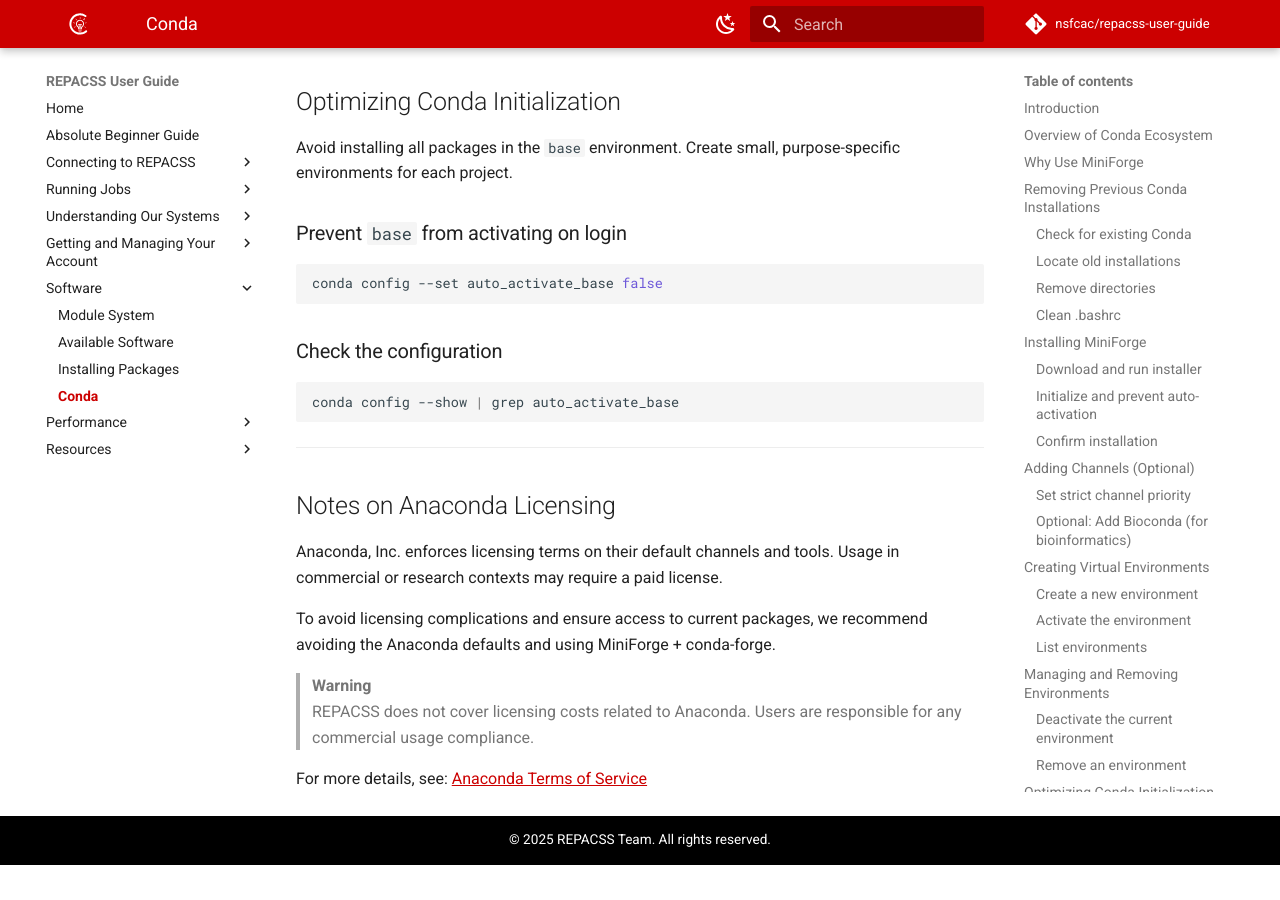
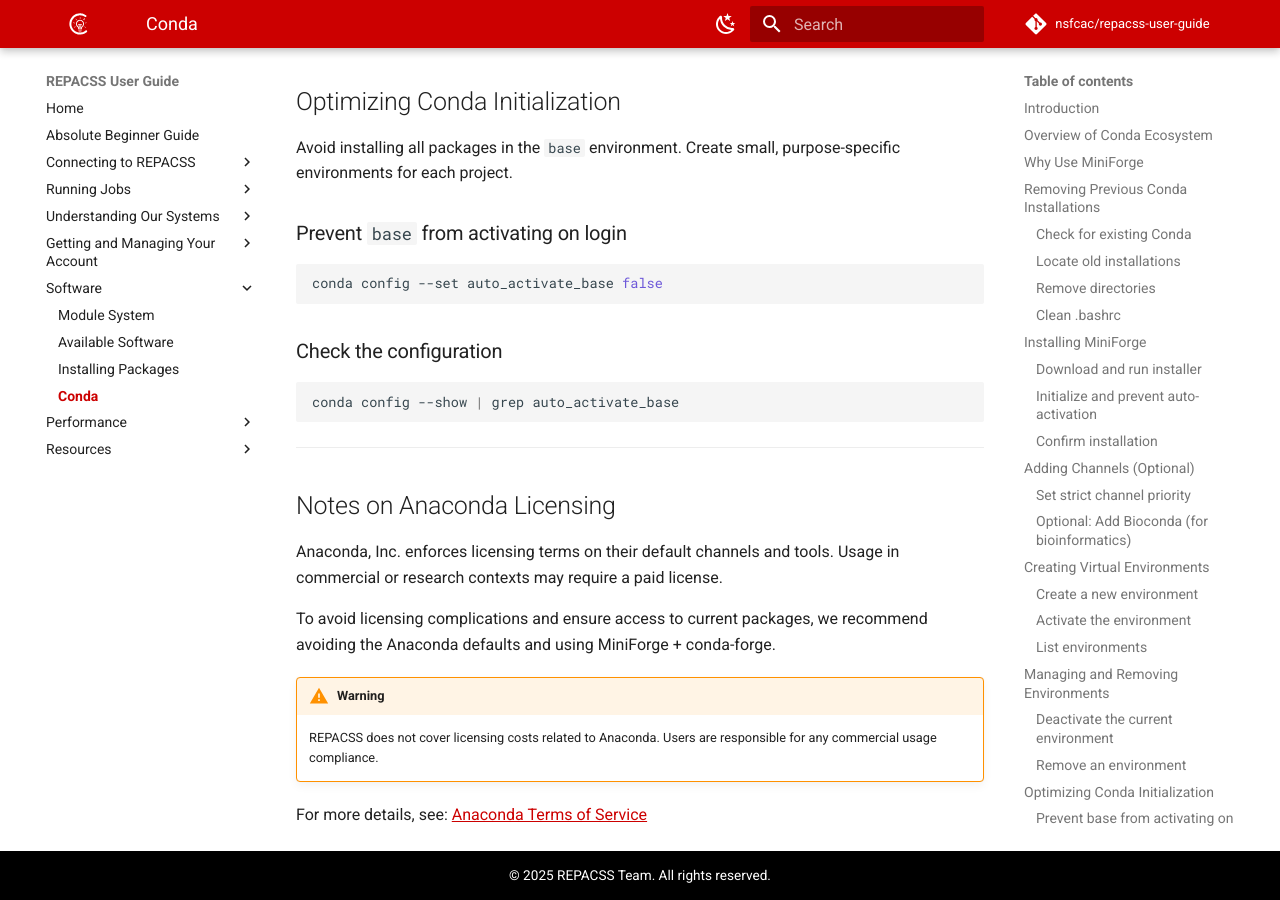
Before and after one commit to nsfcac/repacss-user-guide, an MkDocs documentation site: the page built from docs/software/conda.md, in a window 1280 px wide and 900 px high, scrolled down 3472 px. Built offline with MkDocs 1.6.1 and Material for MkDocs 9.7.7, drawn with Linux system fonts in a browser that asks for light colours; comment, search, counter and statistics services are not loaded; before the commit the page ends 4337 px from its top, so only the background shows below that.

```diff
--- a/docs/software/conda.md
+++ b/docs/software/conda.md
@@ -167,7 +167,7 @@ Anaconda, Inc. enforces licensing terms on their default channels and tools. Usa
 
 To avoid licensing complications and ensure access to current packages, we recommend avoiding the Anaconda defaults and using MiniForge + conda-forge.
 
-> **Warning**
-> REPACSS does not cover licensing costs related to Anaconda. Users are responsible for any commercial usage compliance.
+!!! Warning
+    REPACSS does not cover licensing costs related to Anaconda. Users are responsible for any commercial usage compliance.
 
 For more details, see: [Anaconda Terms of Service](https://www.anaconda.com/terms-of-service)
```
